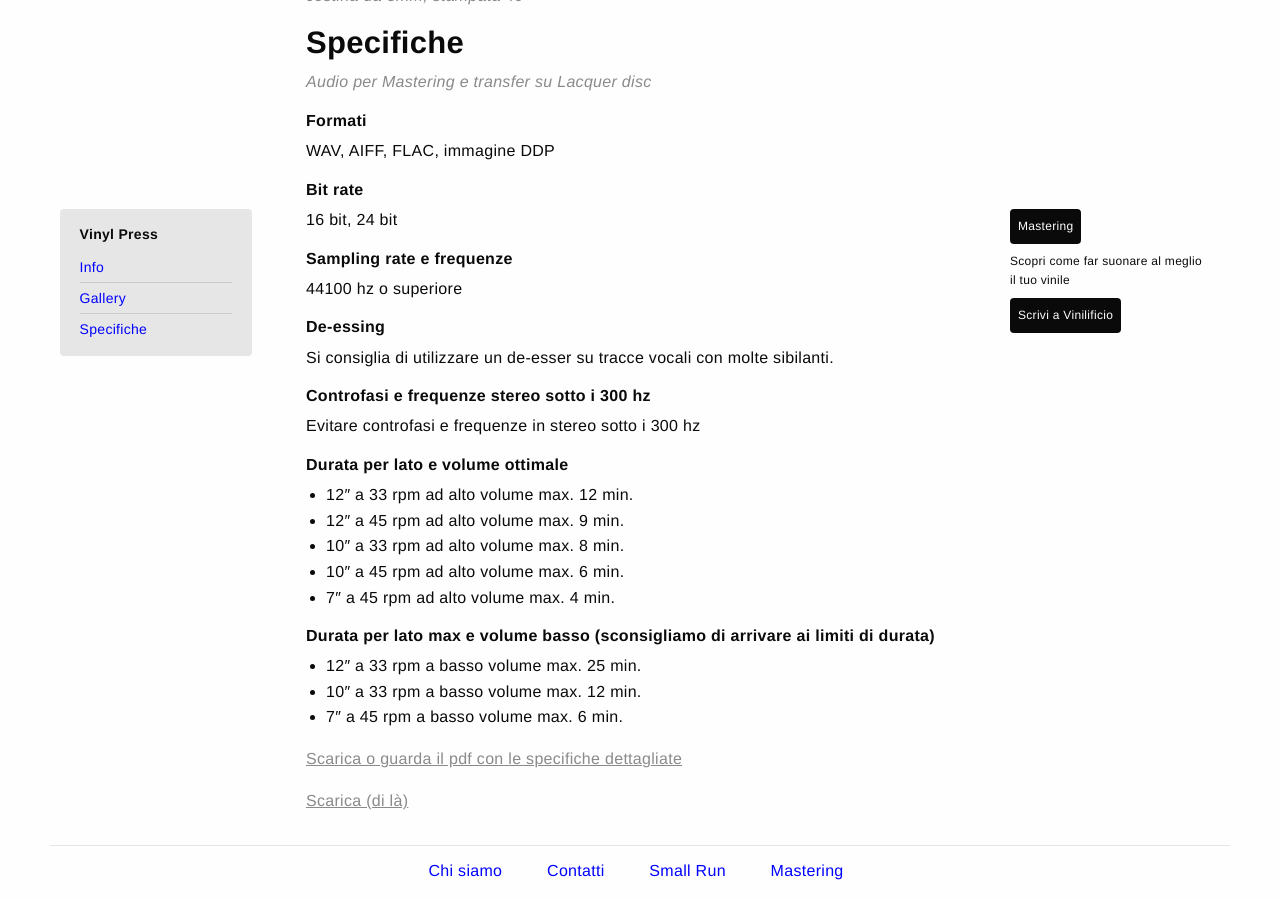
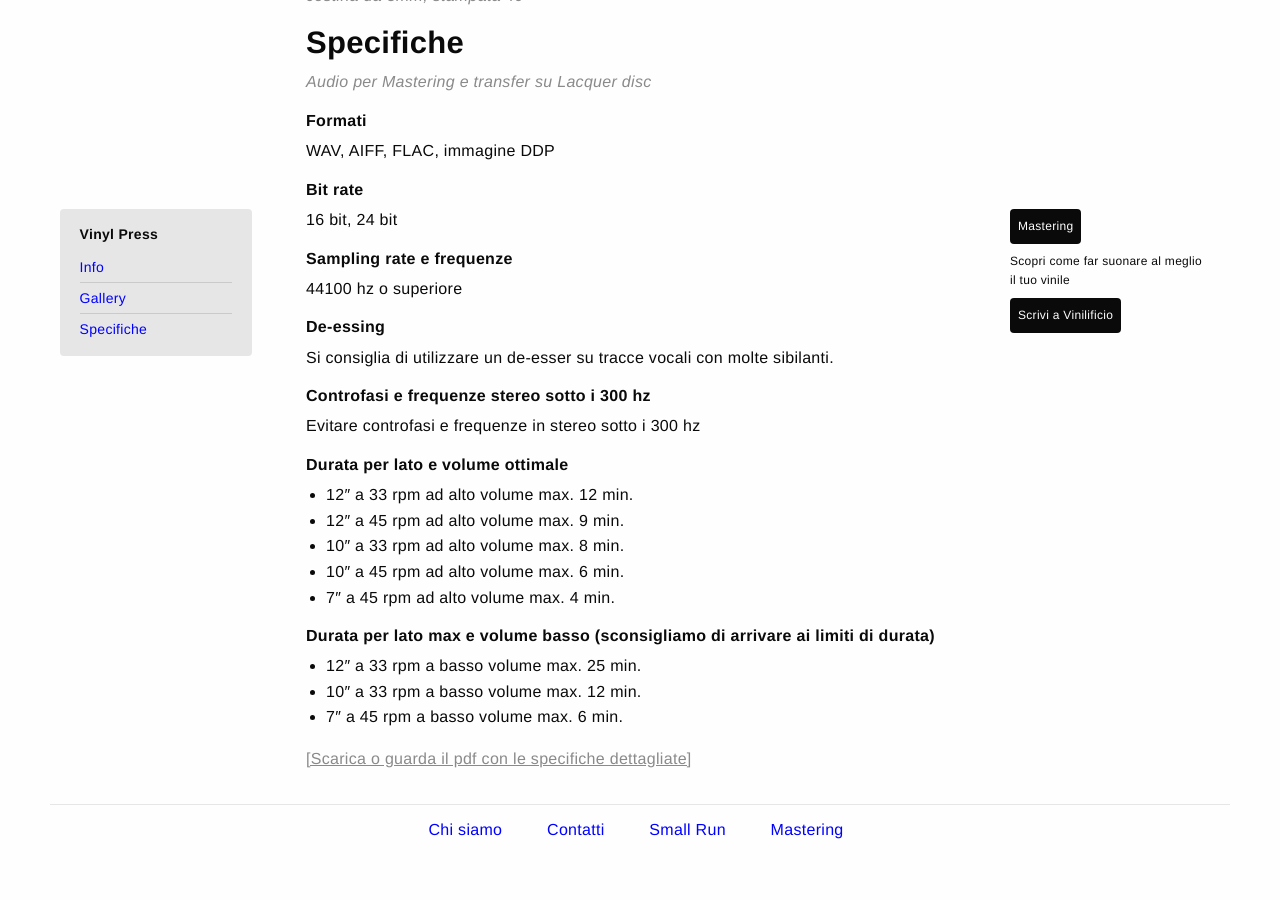
Before and after one commit to Vinilificio/Vinilificio.github.io, a Jekyll site: the page built from _pages/vinyl-press.md, in a window 1280 px wide and 900 px high, scrolled down 1678 px. Built offline with Jekyll 4.4.1, drawn with Linux system fonts in a browser that asks for light colours; after the commit the page ends 2536 px from its top, so only the background shows below that.

Commit message:
aggiornato link

```diff
--- a/_pages/vinyl-press.md
+++ b/_pages/vinyl-press.md
@@ -76,6 +76,5 @@
 * 10″ a 33 rpm a basso volume max. 12 min.
 * 7″ a 45 rpm a basso volume max. 6 min.
 
-[Scarica o guarda il pdf con le specifiche dettagliate](https://dl.dropboxusercontent.com/u/6988499/Specifiche%20Rand%20_%20Ita/Specifiche%20Audio%20per%20vinili.pdf)
 
-<a href="https://dl.dropboxusercontent.com/u/6988499/Specifiche%20Rand%20_%20Ita/Specifiche%20Audio%20per%20vinili.pdf" target="_blank">Scarica (di là)</a>
+<a href="https://dl.dropboxusercontent.com/u/6988499/Specifiche%20Rand%20_%20Ita/Specifiche%20Audio%20per%20vinili.pdf" target="_blank">[Scarica o guarda il pdf con le specifiche dettagliate]</a>
```
